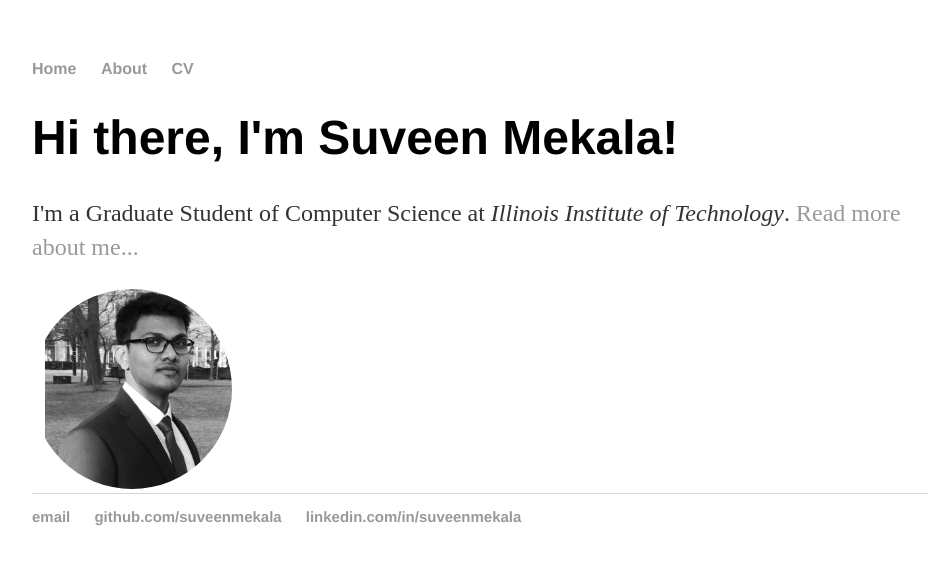
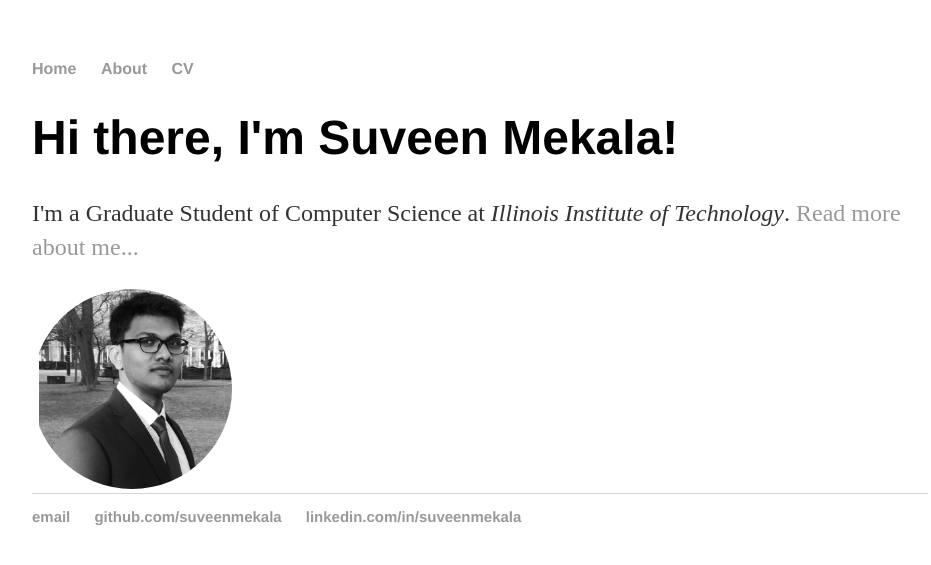
Before and after one commit to SuveenMekala/suveenmekala.github.io, a Jekyll site: the page built from index.html, in a window 1280 px wide. Shown: the top 565 px of the page, without its empty margins (160-1091 px from the left). Built offline with Jekyll 4.4.1, drawn with Linux system fonts in a browser that asks for light colours.

Commit message:
Update main.css

```diff
--- a/css/main.css
+++ b/css/main.css
@@ -53,5 +53,5 @@ ul.posts li {
 .circular--landscape img {
   width: auto;
   height: 100%;
-  margin-left: 12.5px;
+  margin-left: 6.5px;
 }
```
